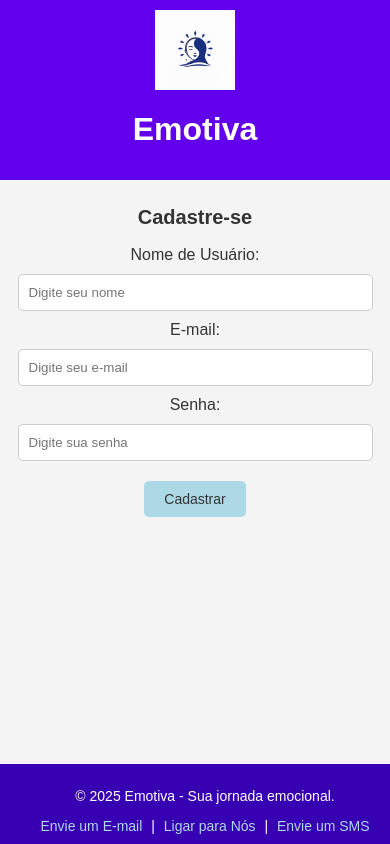
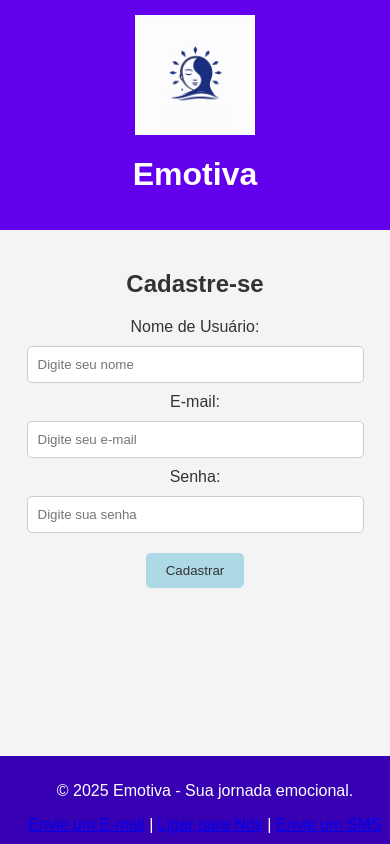
Before and after one commit to beatrizbcs/Web-App, a plain HTML site: page index.html in a window 390 px wide. Drawn offline with Linux system fonts and the light colour scheme; files whose address does not match are found by name.

Commit message:
Add files via upload

```diff
--- a/style.css
+++ b/style.css
@@ -25,7 +25,7 @@ main {
 }
 
 section.hidden {
-    display: none; /* Ocultar seções não ativas */
+    display: none;
 }
 
 iframe {
@@ -42,27 +42,16 @@ footer {
     position: fixed;
     bottom: 0;
     width: 100%;
-    font-size: 14px;
-}
-
-footer .contact-links a {
-    color: #ADD8E6;
-    text-decoration: none;
-    margin: 0 5px;
-}
-
-footer .contact-links a:hover {
-    text-decoration: underline;
 }
 
 button {
     background-color: #ADD8E6;
-    color: #333;
     border: none;
     padding: 10px 20px;
-    cursor: pointer;
     margin-top: 10px;
     border-radius: 5px;
+    cursor: pointer;
+    color: #333;
 }
 
 button:hover {
@@ -77,30 +66,3 @@ textarea, input {
     border: 1px solid #ccc;
     border-radius: 5px;
 }
-
-textarea {
-    resize: vertical; /* Permitir redimensionamento vertical */
-}
-
-/* Responsividade para telas menores */
-@media (max-width: 768px) {
-    header {
-        padding: 10px;
-    }
-
-    header .logo {
-        max-width: 80px;
-    }
-
-    main {
-        padding: 10px;
-    }
-
-    h2 {
-        font-size: 20px;
-    }
-
-    button {
-        font-size: 14px;
-    }
-}
```
